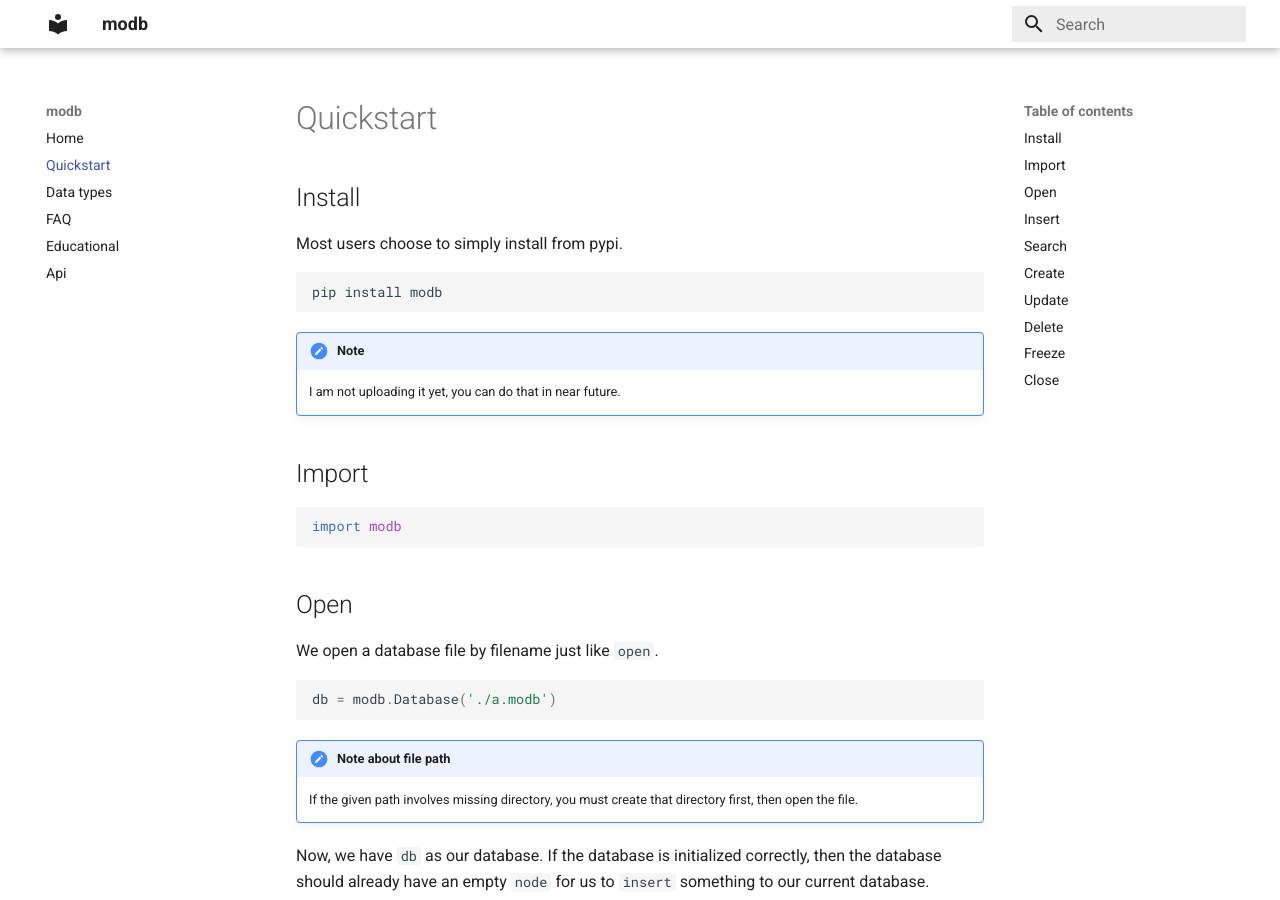
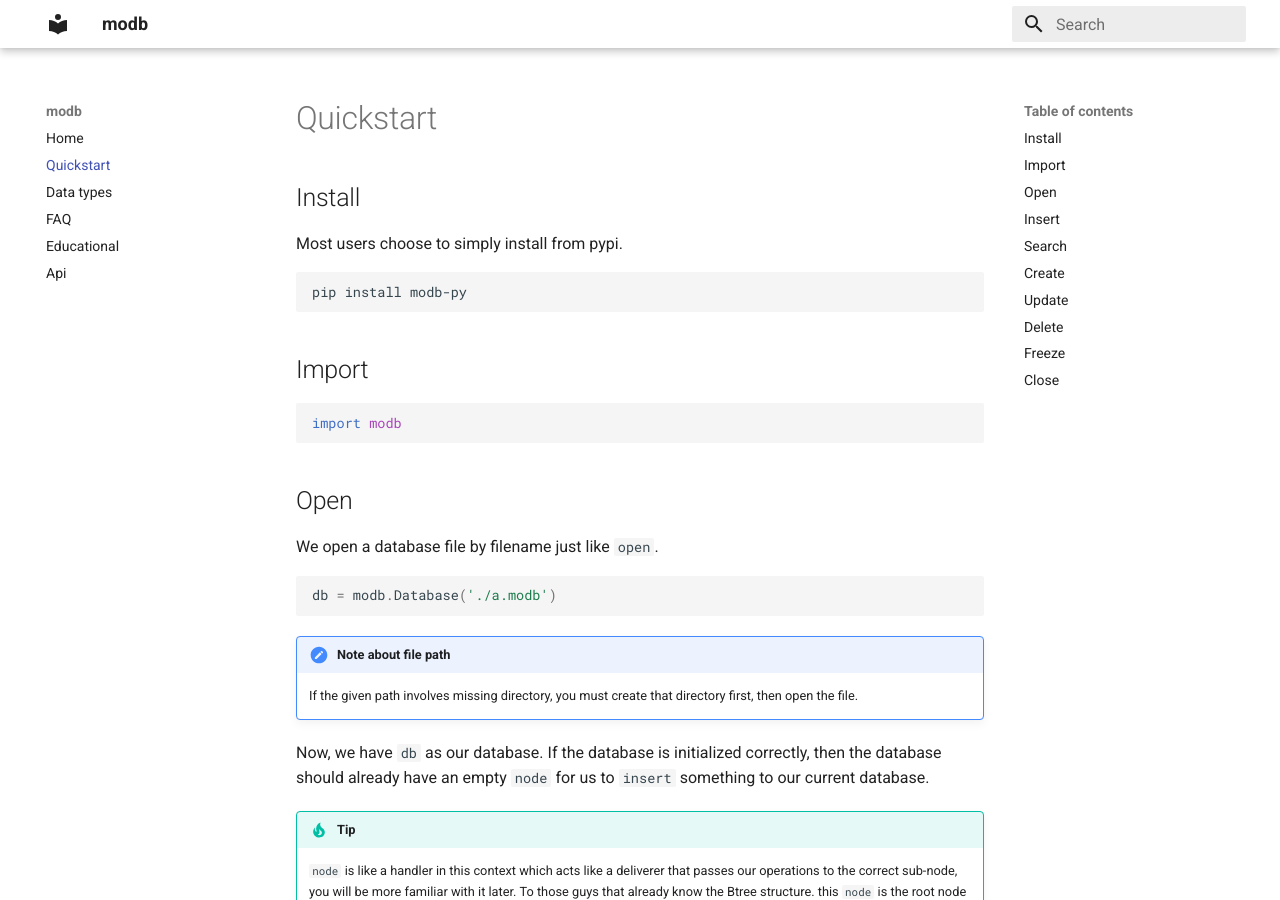
Before and after one commit to Darcy-C/modb, an MkDocs documentation site: the page built from docs/Quickstart.md, in a window 1280 px wide and 900 px high. Built offline with MkDocs 1.6.1 and Material for MkDocs 9.7.7, drawn with Linux system fonts in a browser that asks for light colours.

Commit message:
release corresponding change

````diff
--- a/docs/Quickstart.md
+++ b/docs/Quickstart.md
@@ -2,10 +2,9 @@
 
 Most users choose to simply install from pypi.
 ```
-pip install modb
+pip install modb-py
 ```
-!!! note
-    I am not uploading it yet, you can do that in near future.
+
 
 ## Import
 
````
